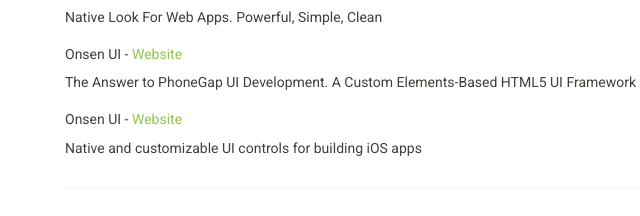
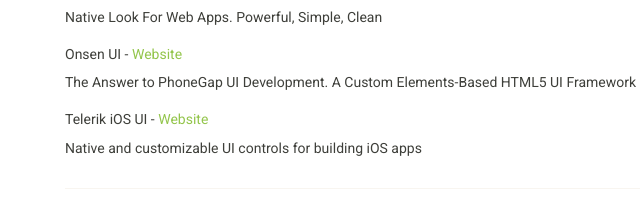
Before and after one commit to freeskys/devtools.blezcode.com, a plain HTML site: page index.html in a window 1280 px wide. Shown: the part 1298-1514 px from the top of the page, 5-645 px from the left. Drawn offline with Linux system fonts and the light colour scheme.

Commit message:
Fix typo

```diff
--- a/index.html
+++ b/index.html
@@ -203,7 +203,7 @@
 
             <div class="row">
                 <div class="col-lg-12">
-                    <h5>Onsen UI - <a href="http://www.telerik.com/ios-ui" target="_blank">Website</a></h5>
+                    <h5>Telerik iOS UI - <a href="http://www.telerik.com/ios-ui" target="_blank">Website</a></h5>
                     <p>Native and customizable UI controls for building iOS apps</p>
                 </div>
             </div>
```
